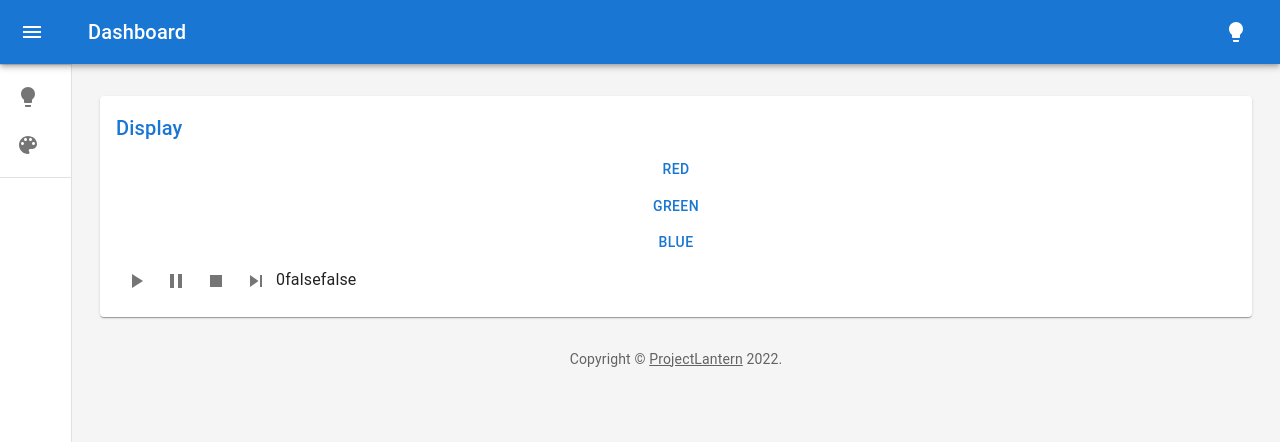
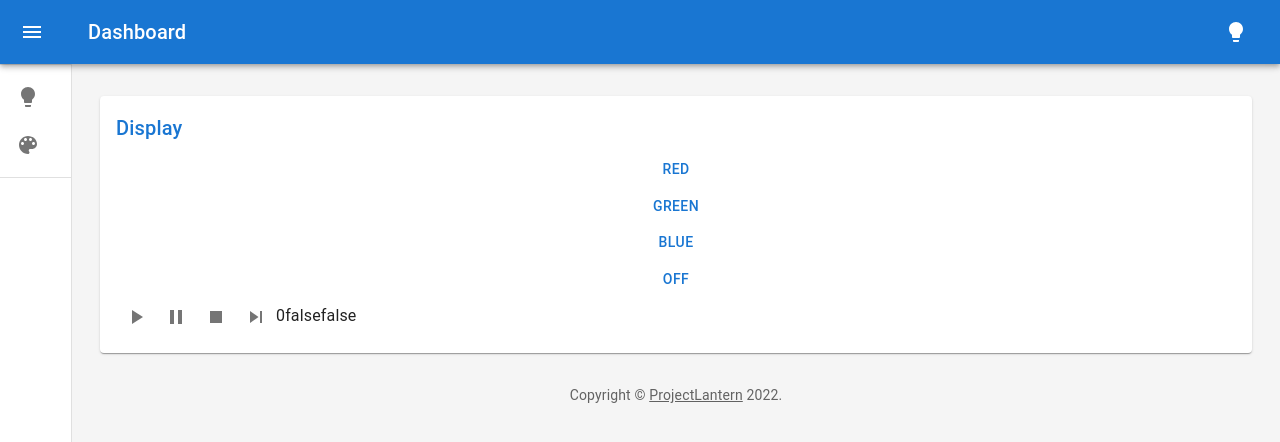
Before and after one commit to mcrlab/lantern, a React (Create React App) app in the folder client/: page /display in a window 1280 px wide. Shown: the top 442 px of the page. Built offline with nearby package versions, Linux system fonts and the light colour scheme; no server answers.

Commit message:
adding off button

```diff
--- a/client/src/dashboard/Display.tsx
+++ b/client/src/dashboard/Display.tsx
@@ -45,6 +45,7 @@ export default class Display extends React.Component <DisplayProps, DisplayState
         <Button onClick={()=>{this.color("FF0000")}}>Red</Button>
         <Button onClick={()=>{this.color("00FF00")}}>Green</Button>
         <Button onClick={()=>{this.color("0000FF")}}>Blue</Button>
+        <Button onClick={()=>{this.color("000000")}}>Off</Button>
         <Blink />
       </React.Fragment>
     );
```
